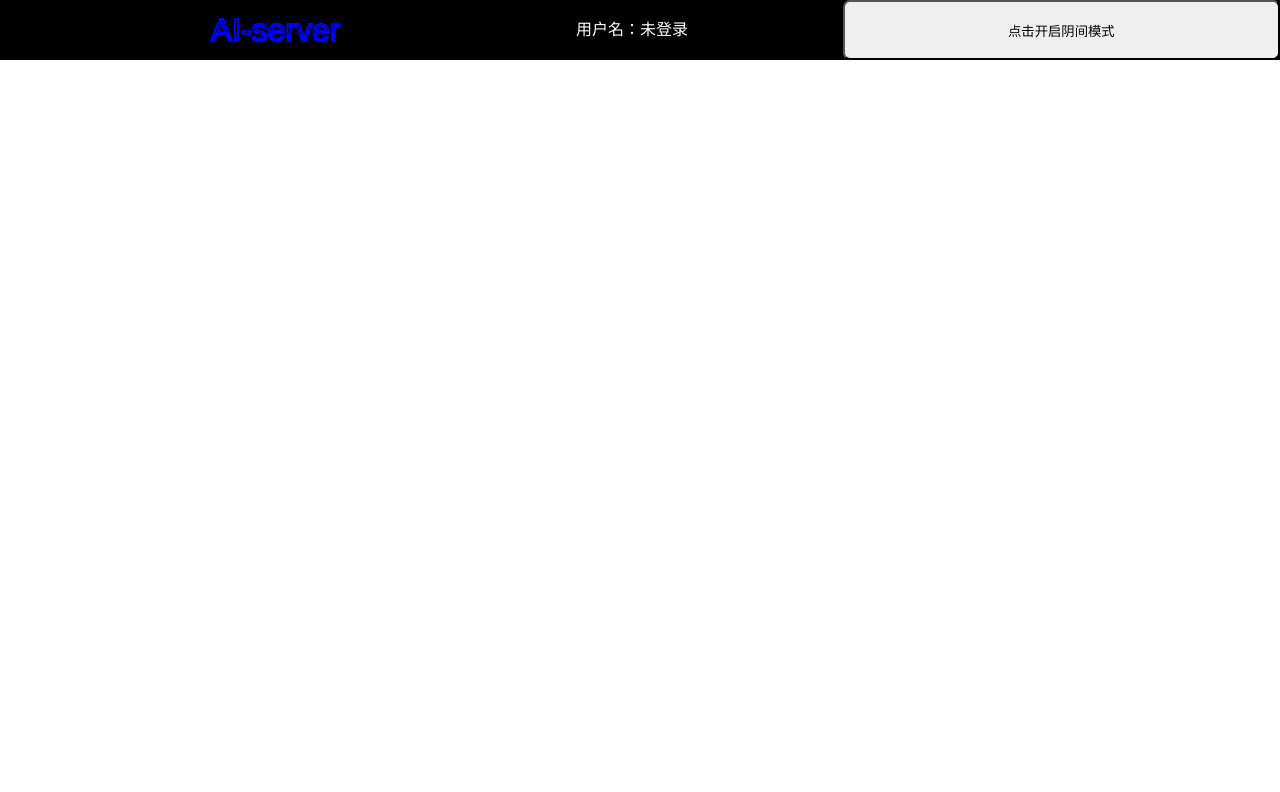
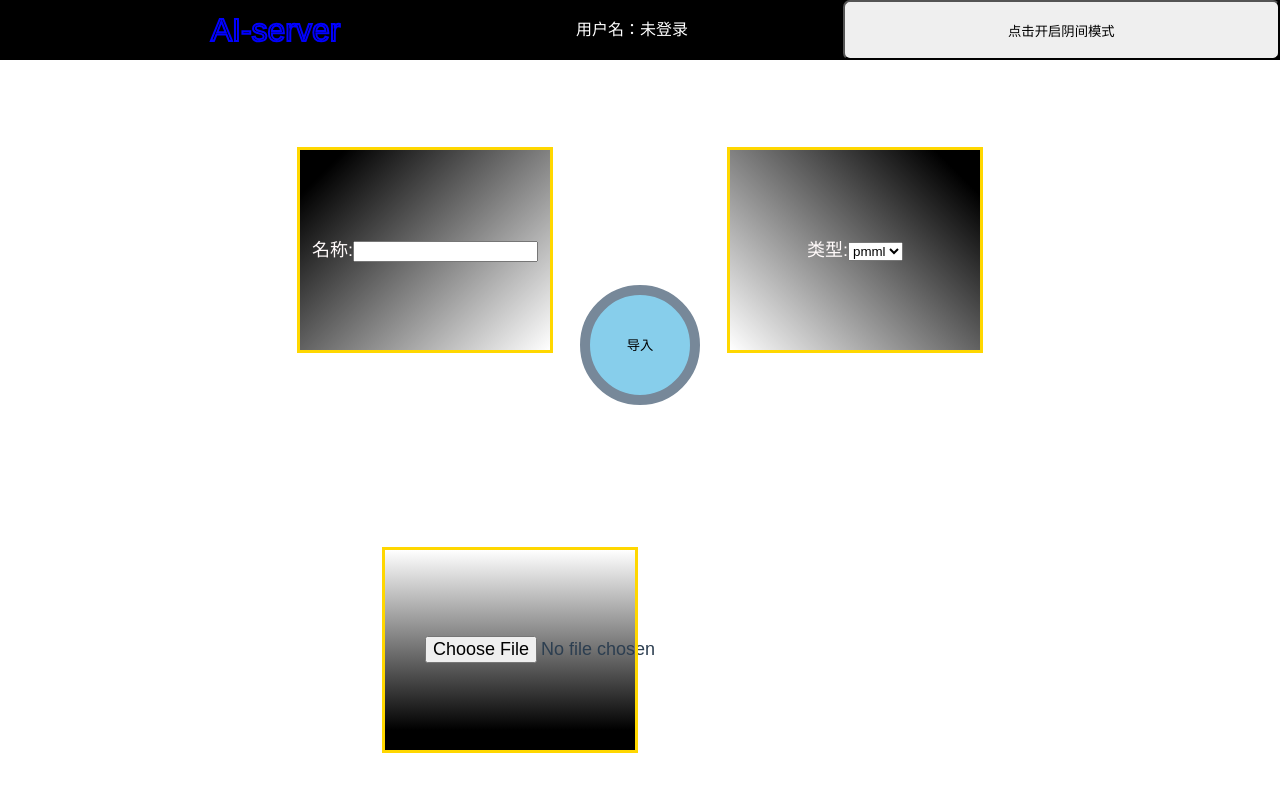
Before and after one commit to YF-T/ai-server, a Vue app in the folder frontend/: page /#/newmodel in a window 1280 px wide. Shown: the top 792 px of the page. Built offline with nearby package versions, Linux system fonts and the light colour scheme.

Commit message:
完成导入模型页面和模型管理页面

```diff
--- a/frontend/components.d.ts
+++ b/frontend/components.d.ts
@@ -13,6 +13,7 @@ declare module '@vue/runtime-core' {
     Model_info_manage_deploy: typeof import('./src/components/model_info_manage_deploy.vue')['default']
     Model_info_manage_overview: typeof import('./src/components/model_info_manage_overview.vue')['default']
     Model_info_manage_test: typeof import('./src/components/model_info_manage_test.vue')['default']
+    Model_manage_item: typeof import('./src/components/model_manage_item.vue')['default']
     RouterLink: typeof import('vue-router')['RouterLink']
     RouterView: typeof import('vue-router')['RouterView']
     User_info: typeof import('./src/components/user_info.vue')['default']
--- /dev/null
+++ b/frontend/src/components/model_manage_item.vue
@@ -0,0 +1,56 @@
+ <template>
+<!--中间一个模型的信息-->
+<div @click = "detail">
+  <div id = "bg">
+      <p>{{modelname}}</p>
+      <p>{{modeltype}}</p>
+      <p>{{time}}</p>
+      <p>{{op}}</p>
+  </div>
+</div>
+</template>
+
+<script lang="ts">
+import { defineComponent } from 'vue';
+import {useStore} from "vuex";
+
+
+export default defineComponent({
+  name: "model_manage_item",
+  components:{},
+  data(){
+    return{
+      store: useStore()
+    }
+  },
+  props:['modelname', 'modeltype','time', 'op'],
+  methods:{
+    detail(){
+      this.store.commit('savemodelname',this.modelname);
+      this.$router.push('/model_info_manage')
+    }
+
+  }
+
+
+
+});
+</script>
+
+<style scoped>
+p{
+    text-align:center;
+    float:left;
+    width:100px;
+    height:30px;
+    font-size: large;
+    color:pink;
+    display:inline-block;
+  }
+#bg{
+  display: inline-block;
+  background-image: linear-gradient( 135deg, skyblue 10%, lightslategrey 100%);
+  outline:solid black thin;
+}
+
+</style>
--- a/frontend/src/router/index.ts
+++ b/frontend/src/router/index.ts
@@ -5,6 +5,8 @@ import login from '../views/login.vue'
 import register from '../views/register.vue'
 import DeployDetail from '../views/DeployDetail.vue'
 import DeployTest from '../views/DeployTest.vue'
+import model_manage from '../views/model_manage.vue'
+import newmodel from  '../views/newmodel.vue'
 const routes: Array<RouteRecordRaw> = [
   {
     path: '/',
@@ -26,6 +28,16 @@ const routes: Array<RouteRecordRaw> = [
     path: '/deploy/test',
     name: 'deployTest',
     component: DeployTest
+  },
+  {
+    path: '/model_manage',
+    name: 'model_manage',
+    component: model_manage
+  },
+  {
+    path: '/newmodel',
+    name: 'newmodel',
+    component: newmodel
   }
 ]
 
--- a/frontend/src/store/argstrans.js
+++ b/frontend/src/store/argstrans.js
@@ -6,6 +6,7 @@ export default createStore({
         username: "未登录",
         password: "",
         modelname:'test2',
+        details:[]
     },
     mutations:{
         // 保存当前菜单栏的路径
@@ -18,5 +19,8 @@ export default createStore({
         savemodelname(state,modelname){
             state.modelname=modelname;
         },
+        savedetail(state,data){
+            state.details.push(data)
+        }
     }
 })
--- a/frontend/src/views/login.vue
+++ b/frontend/src/views/login.vue
@@ -87,7 +87,7 @@ export default defineComponent({
           if (response.data.status === 'success'){
             this.store.commit('saveusername',this.username);
             this.store.commit('savepassword',this.password);
-            this.$router.push('/model_info_manage')
+            this.$router.push('/model_manage')
           }
           else if(response.data.status === 'user not found'){
             alert("用户不存在！请先注册！")
--- /dev/null
+++ b/frontend/src/views/model_manage.vue
@@ -0,0 +1,89 @@
+<template>
+<div>
+  <h1 id="title">模型管理</h1>
+  <label>模型类型 : </label><input type='text' v-model="filter"/>
+  <br/><br/>
+  <div class="body">
+  <div class = "center">
+    <div id="thead" v-for="th in title">{{th}} </div>
+  </div>
+  <br/>
+  <div class = "center" v-for = "item in data" v-show = "show(item.modelname)">
+<!--  <div class = "center" v-for = "item in this.store.state.details" v-show = "show(item.modeltype)">-->
+      <model_manage_item :modelname="item.modelname" :modeltype="item.modeltype" :time="item.time" :op="`???`"></model_manage_item>
+  </div>
+  </div>
+  <br/>
+  <br/>
+  <button @click = "lead">导入模型</button>
+</div>
+</template>
+
+<script lang="ts">
+import { defineComponent } from 'vue';
+import model_manage_item from "@/components/model_manage_item.vue";
+import { useStore } from 'vuex'
+import axios from "axios";
+
+// 模型管理页面
+export default defineComponent({
+  name: "model_manage",
+  components: {model_manage_item},
+  data(){
+    return{
+      filter:'',
+      store: useStore(),
+      title:['名称','类型','更新时间','操作'],
+      data:[],
+    }
+  },
+  methods:{
+    lead(){
+      this.$router.push('/newmodel')
+    },
+    show(name:string){
+      if (this.filter == '')
+          return true
+      return name == this.filter
+    },
+    showdata() {
+      let param = new FormData();
+      param.append('user', this.store.state.username);
+      param.append('password', this.store.state.password);
+      var path = 'http://127.0.0.1:5000/getusermodel ';
+      axios.get(path, {params: param})
+          .then(response => {
+            console.log(response);
+            this.data = response.data.model
+          });
+    }
+    },
+    mounted() {
+      this.showdata();
+    }
+});
+</script>
+
+<style scoped>
+button{
+  align-content: center;
+  background-image: linear-gradient( 135deg, skyblue 10%, violet 100%);
+}
+#thead{
+  float:left;
+  text-align:center;
+  width:100px;
+}
+.center{
+  width:400px;
+  /*position:absolute;*/
+  margin-left:570px;
+  margin-bottom: 10px;
+  margin-top: 10px;
+}
+.body{
+  height:400px;
+  overflow-y: scroll;
+}
+
+</style>
--- /dev/null
+++ b/frontend/src/views/newmodel.vue
@@ -0,0 +1,134 @@
+<template>
+<div id="all">
+  <div id="name">
+  <label class="mname">名称:</label><input type='text' v-model="modelname" />
+  </div>
+  <div id="type">
+  <label class="mname">类型: </label>
+  <select v-model="modeltype">
+    <option value ="pmml">pmml</option>
+    <option value ="onnx">onnx</option>
+  </select>
+  </div>
+  <div id="myfile">
+  <input id="inputfile" type="file" ref="fileId" @change="getFile">
+  </div>
+  <button @click="importance">导入</button>
+</div>
+</template>
+
+<script lang="ts">
+import { defineComponent } from 'vue';
+import { useStore } from 'vuex'
+import axios from "axios"
+
+let now = new Date()
+let m = now.getMinutes()
+let s = now.getSeconds()
+let current = now.getHours()+':'+ (m < 10 ?  '0'  + m: m) +':'+ (s < 10 ?  '0'  + s: s)
+
+export default defineComponent({
+  name: "newmodel",
+  components:{},
+  data(){
+    return{
+      store:useStore(),
+      modelname:'',
+      modeltype:'pmml',
+      time:current,
+      op:"???",
+      file:''
+    }
+  },
+  methods:{
+    getFile(){
+     //获取file内容
+    let files:any = this.$refs.fileId;
+    this.file = files.files[0];
+   },
+    importance(){
+      let param = new FormData();
+      param.append('user',this.store.state.username);
+      param.append('password',this.store.state.password);
+      param.append('modeltype',this.modeltype);
+      param.append('file',this.file);//TODO
+      param.append('time',current);
+      param.append('description',this.op);
+      var path = 'http://127.0.0.1:5000/upload';
+      axios.get(path,{params:param})
+          .then(response=>{console.log(response);});
+
+      let data = {
+        modelname:this.modelname,
+        modeltype:this.modeltype,
+        time:this.time,
+        op:"???"
+      }
+      this.store.commit('savemodelname',this.modelname);
+      this.store.commit('savedetail',data);
+      this.$router.push('/model_info_manage');
+    }
+  }
+
+});
+</script>
+
+<style scoped>
+div{
+  outline:medium solid gold;
+}
+#all{
+  outline:none;
+  height:570px;
+  line-height: 570px;
+}
+#name{
+  background-image: linear-gradient( 135deg, black 10%, white 100%);
+  width:250px;
+  height:200px;
+  line-height:200px;
+  position:absolute;
+  left:300px;
+  top:150px;
+}
+
+#type{
+  background-image: linear-gradient( 225deg, black 10%, white 100%);
+  width:250px;
+  height:200px;
+  line-height:200px;
+  position:absolute;
+  right:300px;
+  top:150px;
+}
+
+#myfile{
+  background-image: linear-gradient( 0deg, black 10%, white 100%);
+  width:250px;
+  height:200px;
+  line-height:200px;
+  position:absolute;
+  right:645px;
+  bottom:50px;
+}
+.mname{
+  display:inline-block;
+  font-size: large;
+  color:snow;
+}
+
+#inputfile{
+  font-size: large;
+  margin-left: 40px;
+}
+
+button{
+    width: 120px;
+    height: 120px;
+    border-radius:50%;
+    background-color: skyblue;
+    border: 10px solid lightslategrey;
+    display:inline-block;
+}
+
+</style>
```
